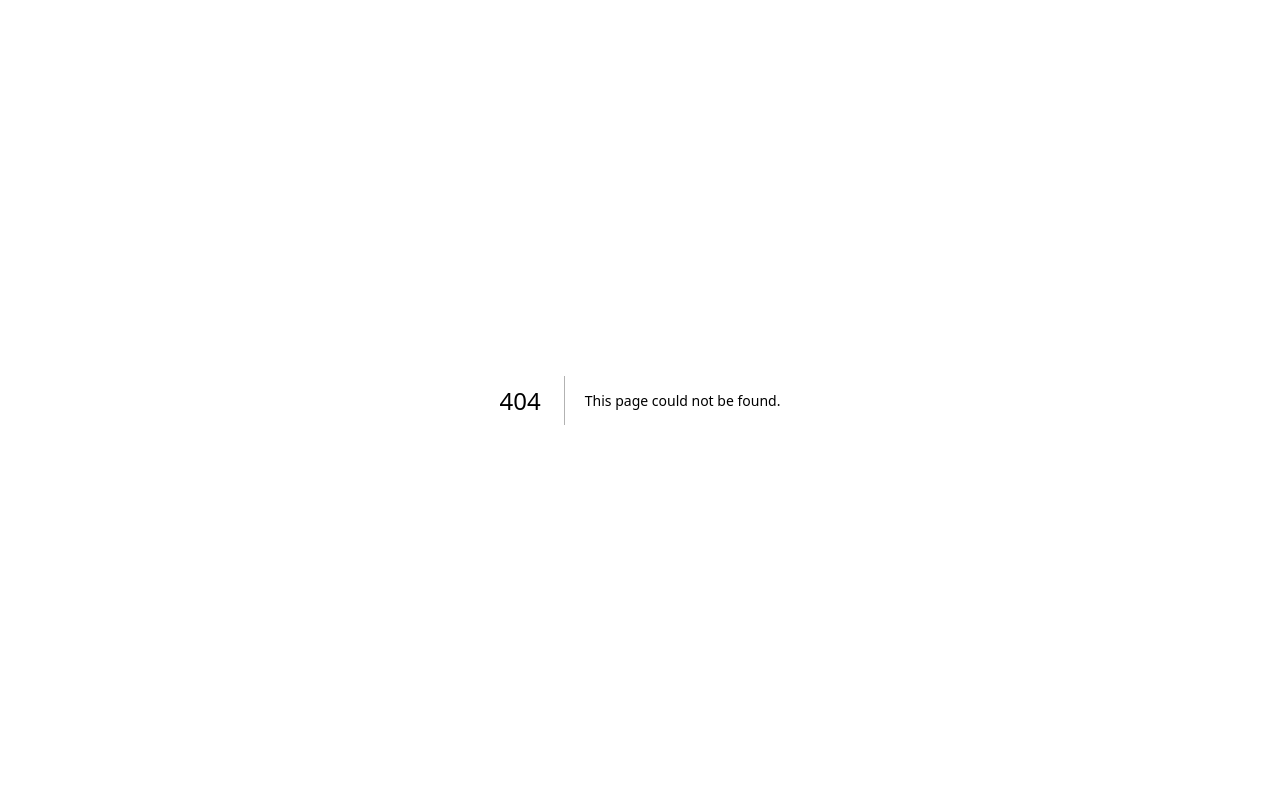
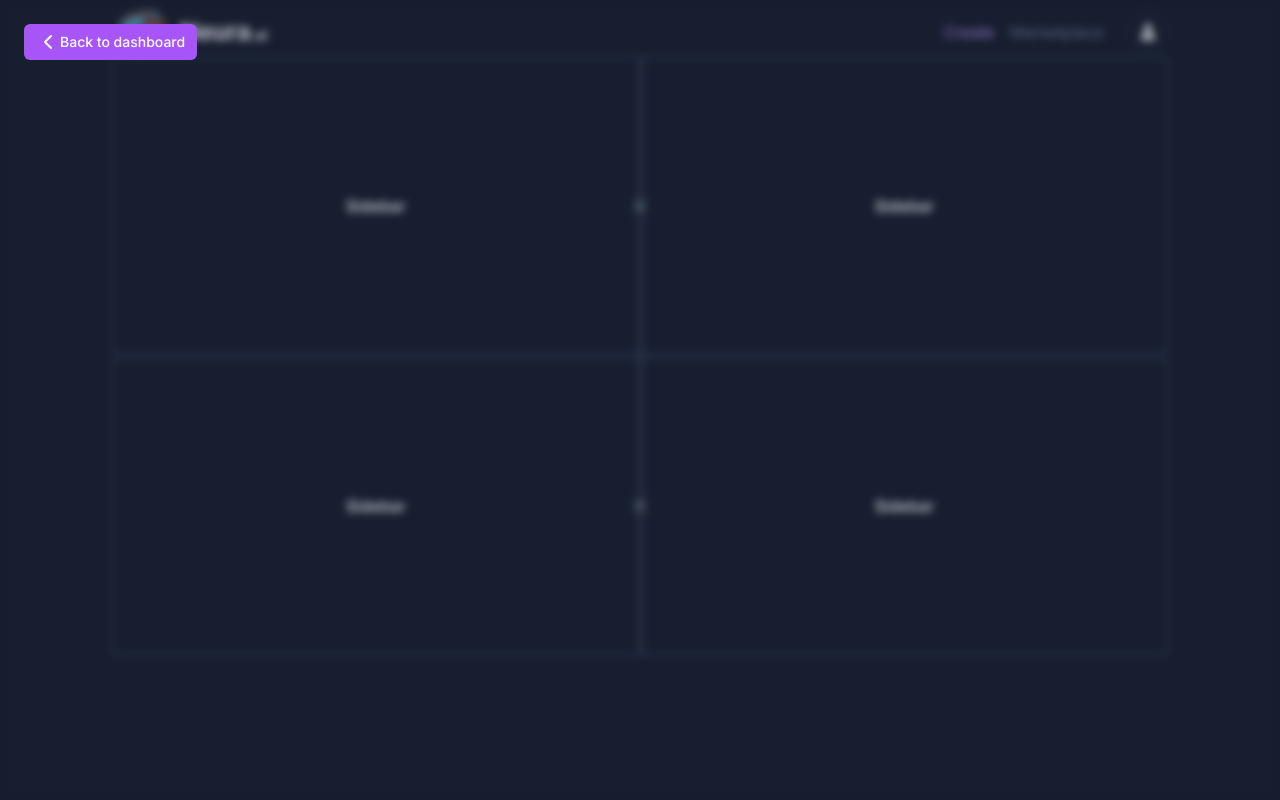
Before and after one commit to Mvishal123/Neura_ai_HIS, a Next.js app: page /create in a window 1280 px wide. Before the commit this address had no page. Shown: the top 800 px of the page. Built offline with nearby package versions, Linux system fonts and the light colour scheme.

Commit message:
ui: dashboard and create agent layout

```diff
--- a/package.json
+++ b/package.json
@@ -26,6 +26,7 @@
     "react-dom": "^18",
     "react-hook-form": "^7.51.2",
     "react-icons": "^5.0.1",
+    "react-resizable-panels": "^2.0.16",
     "tailwind-merge": "^2.2.2",
     "tailwindcss-animate": "^1.0.7",
     "zod": "^3.22.4"
--- a/src/app/(landing)/layout.tsx
+++ b/src/app/(landing)/layout.tsx
@@ -1,3 +1,4 @@
+import Footer from "@/components/footer";
 import Header from "@/components/providers/landing/header";
 import React from "react";
 
@@ -6,6 +7,7 @@
     <div>
       <Header />
       {children}
+      <Footer />
     </div>
   );
 };
--- /dev/null
+++ b/src/app/(main)/create/page.tsx
@@ -0,0 +1,79 @@
+"use client";
+import React, { useState } from "react";
+import Section from "@/components/section";
+import {
+  ResizableHandle,
+  ResizablePanel,
+  ResizablePanelGroup,
+} from "@/components/ui/resizable";
+import { ChevronLeft } from "lucide-react";
+import Link from "next/link";
+import { Button } from "@/components/ui/button";
+import { useRouter } from "next/navigation";
+
+const Page = () => {
+  const [isPromptOpen, setIsPromptOpen] = useState(false);
+  const router = useRouter();
+
+  return (
+    <div className="">
+      {/* Propmt */}
+      {!isPromptOpen && (
+        <div className="absolute top-0 bottom-0 w-full bg-slate-600/30 z-50 backdrop-blur-sm p-6">
+          <Button
+            className="bg-purple-500 text-white  hover:bg-purple-600 flex items-center cursor-pointer"
+            size="sm"
+            onClick={() => router.push("/dashboard")}
+          >
+            <ChevronLeft /> Back to dashboard
+          </Button>
+          <div className="h-full flex justify-center items-center">
+            <div></div>
+            <div></div>
+          </div>
+        </div>
+      )}
+      {/* Desktop view */}
+      <Section className="hidden lg:block">
+        <ResizablePanelGroup direction="horizontal" className="rounded">
+          <ResizablePanel defaultSize={10} className="min-h-[300px] border-2">
+            <div className="flex h-full items-center justify-center p-6">
+              <span className="font-semibold">Sidebar</span>
+            </div>
+          </ResizablePanel>
+          <ResizableHandle withHandle />
+          <ResizablePanel defaultSize={10} className="min-h-[300px] border-2">
+            <div className="flex h-full items-center justify-center p-6">
+              <span className="font-semibold">Sidebar</span>
+            </div>
+          </ResizablePanel>
+        </ResizablePanelGroup>
+
+        {/* <ResizableHandle withHandle /> */}
+        {/* <ResizablePanel defaultSize={10}> */}
+        <ResizablePanelGroup direction="horizontal" className="rounded">
+          <ResizablePanel defaultSize={10} className="min-h-[300px] border-2">
+            <div className="flex h-full items-center justify-center p-6">
+              <span className="font-semibold">Sidebar</span>
+            </div>
+          </ResizablePanel>
+          <ResizableHandle withHandle />
+          <ResizablePanel defaultSize={10} className="min-h-[300px] border-2">
+            <div className="flex h-full items-center justify-center p-6">
+              <span className="font-semibold">Sidebar</span>
+            </div>
+          </ResizablePanel>
+        </ResizablePanelGroup>
+      </Section>
+      {/* smaller devices */}
+      <Section className="px-12 lg:hidden mt-6 space-y-2">
+        <div className="min-h-[400px] bg-slate-800/80 border-2 rounded-md"></div>
+        <div className="min-h-[400px] bg-slate-800/80 border-2 rounded-md"></div>
+        <div className="min-h-[400px] bg-slate-800/80 border-2 rounded-md"></div>
+        <div className="min-h-[400px] bg-slate-800/80 border-2 rounded-md"></div>
+      </Section>
+    </div>
+  );
+};
+
+export default Page;
--- a/src/app/(main)/dashboard/page.tsx
+++ b/src/app/(main)/dashboard/page.tsx
@@ -1,7 +1,9 @@
 import React from "react";
 
 const Page = () => {
-  return <div>Page</div>;
+  return <div className="">
+
+  </div>;
 };
 
 export default Page;
--- a/src/app/(main)/layout.tsx
+++ b/src/app/(main)/layout.tsx
@@ -5,7 +5,7 @@
   return (
     <div>
       <MainHeader />
-      {children}
+      <div className="">{children}</div>
     </div>
   );
 };
--- a/src/app/layout.tsx
+++ b/src/app/layout.tsx
@@ -20,10 +20,7 @@
   return (
     <html lang="en">
       <ThemeProvider attribute="class" defaultTheme="dark" enableSystem>
-        <body className={inter.className}>
-          {children}
-          <Footer />
-        </body>
+        <body className={inter.className}>{children}</body>
       </ThemeProvider>
     </html>
   );
--- a/src/components/footer.tsx
+++ b/src/components/footer.tsx
@@ -10,7 +10,7 @@
 
 const Footer = () => {
   return (
-    <Section className="py-3 h-20 border-t mt-24 ">
+    <Section className="py-3 h-20 border-t mt-40">
       <div className="flex justify-between items-center">
         <div className="flex items-center ">
           <Image
--- a/src/components/main/main-header.tsx
+++ b/src/components/main/main-header.tsx
@@ -28,6 +28,8 @@
 
 const MainHeader = () => {
   const pathname = usePathname();
+  // console.log(pathname.split("/").includes("Create".toLowerCase()));
+
   return (
     <header className="h-14">
       <Section className="flex items-center justify-between">
@@ -50,12 +52,14 @@
               const isSelected = pathname
                 .split("/")
                 .includes(item.label.toLowerCase());
+
               return (
                 <Link
+                  key={item.label}
                   href={item.href}
                   className={clsx(
-                    "text-slate-500 hover:text-purple-400 ",
-                    isSelected && "text-purple-400"
+                    " hover:text-purple-400 ",
+                    isSelected ? "text-purple-400" : "text-slate-500"
                   )}
                 >
                   {item.label}
--- /dev/null
+++ b/src/components/ui/resizable.tsx
@@ -0,0 +1,45 @@
+"use client"
+
+import { GripVertical } from "lucide-react"
+import * as ResizablePrimitive from "react-resizable-panels"
+
+import { cn } from "@/lib/utils"
+
+const ResizablePanelGroup = ({
+  className,
+  ...props
+}: React.ComponentProps<typeof ResizablePrimitive.PanelGroup>) => (
+  <ResizablePrimitive.PanelGroup
+    className={cn(
+      "flex h-full w-full data-[panel-group-direction=vertical]:flex-col",
+      className
+    )}
+    {...props}
+  />
+)
+
+const ResizablePanel = ResizablePrimitive.Panel
+
+const ResizableHandle = ({
+  withHandle,
+  className,
+  ...props
+}: React.ComponentProps<typeof ResizablePrimitive.PanelResizeHandle> & {
+  withHandle?: boolean
+}) => (
+  <ResizablePrimitive.PanelResizeHandle
+    className={cn(
+      "relative flex w-px items-center justify-center bg-border after:absolute after:inset-y-0 after:left-1/2 after:w-1 after:-translate-x-1/2 focus-visible:outline-none focus-visible:ring-1 focus-visible:ring-ring focus-visible:ring-offset-1 data-[panel-group-direction=vertical]:h-px data-[panel-group-direction=vertical]:w-full data-[panel-group-direction=vertical]:after:left-0 data-[panel-group-direction=vertical]:after:h-1 data-[panel-group-direction=vertical]:after:w-full data-[panel-group-direction=vertical]:after:-translate-y-1/2 data-[panel-group-direction=vertical]:after:translate-x-0 [&[data-panel-group-direction=vertical]>div]:rotate-90",
+      className
+    )}
+    {...props}
+  >
+    {withHandle && (
+      <div className="z-10 flex h-4 w-3 items-center justify-center rounded-sm border bg-border">
+        <GripVertical className="h-2.5 w-2.5" />
+      </div>
+    )}
+  </ResizablePrimitive.PanelResizeHandle>
+)
+
+export { ResizablePanelGroup, ResizablePanel, ResizableHandle }
```
Also changed, not shown: 1 other file (tests, documents, lock files or other folders).
